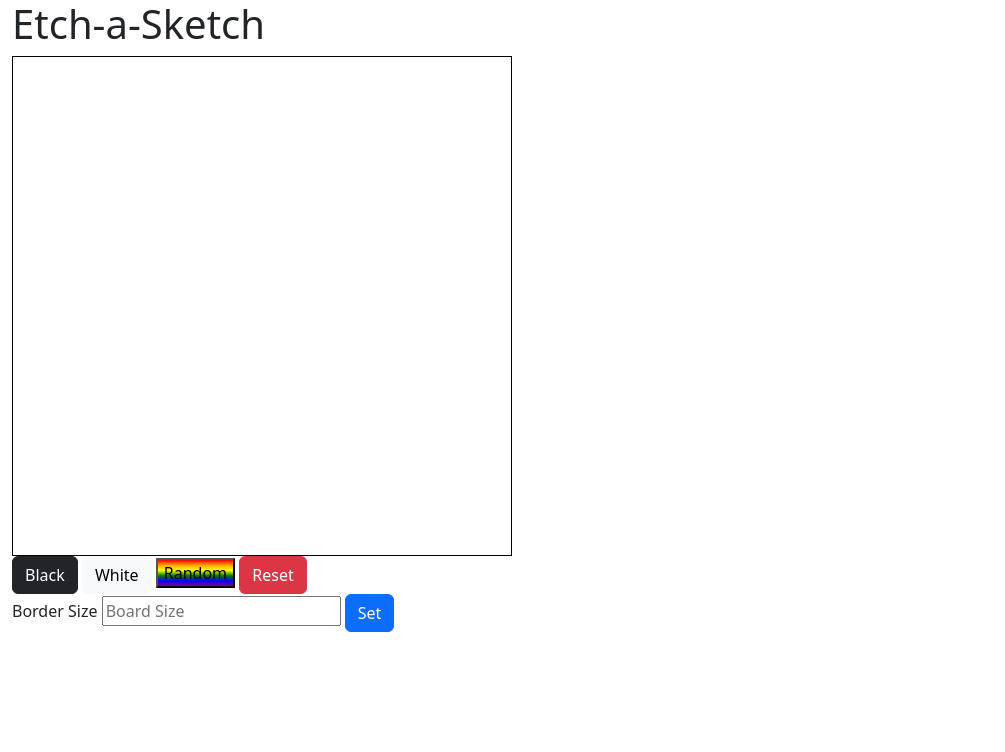
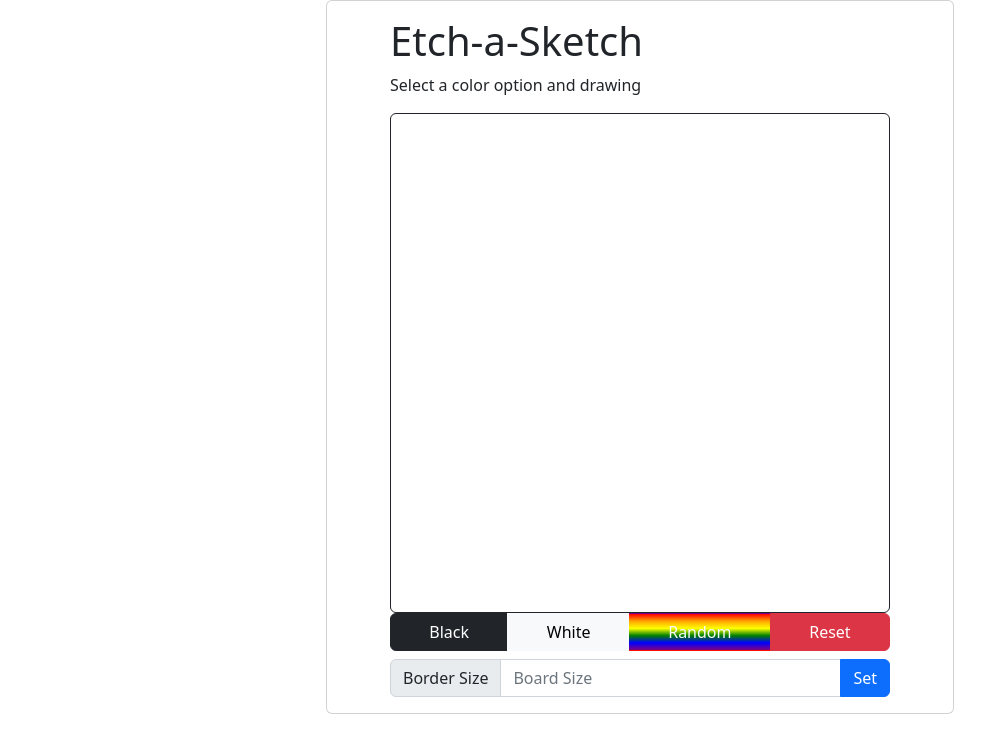
Before and after one commit to Ellian-1/Etch-a-Sketch, a website: page index.html in a window 1280 px wide. Shown: the whole page, without its empty margins (0-1005 px from the left). Drawn offline with nearby package versions, Linux system fonts and the light colour scheme.

Commit message:
Add bootstrap styles to the html structure of the game

```diff
--- a/app.js
+++ b/app.js
@@ -5,7 +5,6 @@ const BoardSet = (size) => {
     squares.forEach((div) => div.remove());
     board.style.gridTemplateColumns = `repeat(${size} , 1fr)`;
     board.style.gridTemplateRows = `repeat(${size} , 1fr)`;
-    board.style.border = "1px solid black";
 
     let amount = size * size;
     for (let i = 0; i < amount; i++) {
--- a/index.html
+++ b/index.html
@@ -12,27 +12,30 @@
 
     <!--This is the html structure of the game-->
     <div class="flex-container container-fluid">
-        <h1 class="tittle h1">Etch-a-Sketch</h1>
+        <div class="card w-50 mx-auto">
             <!--This includes the buttons and the input of the game-->
-        <div class="content">
+            <div class="content card-body mx-auto">
+                <h1 class="tittle card-title">Etch-a-Sketch</h1>
+                <p class="card-text">Select a color option and drawing</p>
                 <!--The board of the game-->
-            <div class="board"></div>
+                <div class="board border border-dark rounded"></div>
                 <!--The buttons-->
-            <div class="btn-container">
+                <div class="btn-container btn-group w-100 mb-2" role="group">
                     <button class="btn btn-dark" onclick="SetColor('black')">Black</button>
                     <button class="btn btn-light" onclick="SetColor('white')">White</button>
-                <button class="random" onclick="SetColor('random')">Random</button>
+                    <button class="random btn text-light" onclick="SetColor('random')">Random</button>
                     <button class="reset btn btn-danger" onclick="Reset()">Reset</button>
                 </div>
                 <!--The imput-->
-            <div class="input-container">
-                <label for="board-size">Border Size
-                    <input id="board-size" type="text" placeholder="Board Size" onchange="SetSize(this.value)">
-                </label>
+                <div class="input-container input-group">
+                    <label class="input-group-text" for="board-size">Border Size</label>
+                    <input class="form-control" id="board-size" type="text" placeholder="Board Size" onchange="SetSize(this.value)">
                     <button class="btn btn-primary">Set</button>
                 </div>
             </div>
         </div>
+    </div>
+
     <script src="app.js"></script>
 </body>
 </html>
```
Lines whose indentation alone changed are shown as unchanged.
